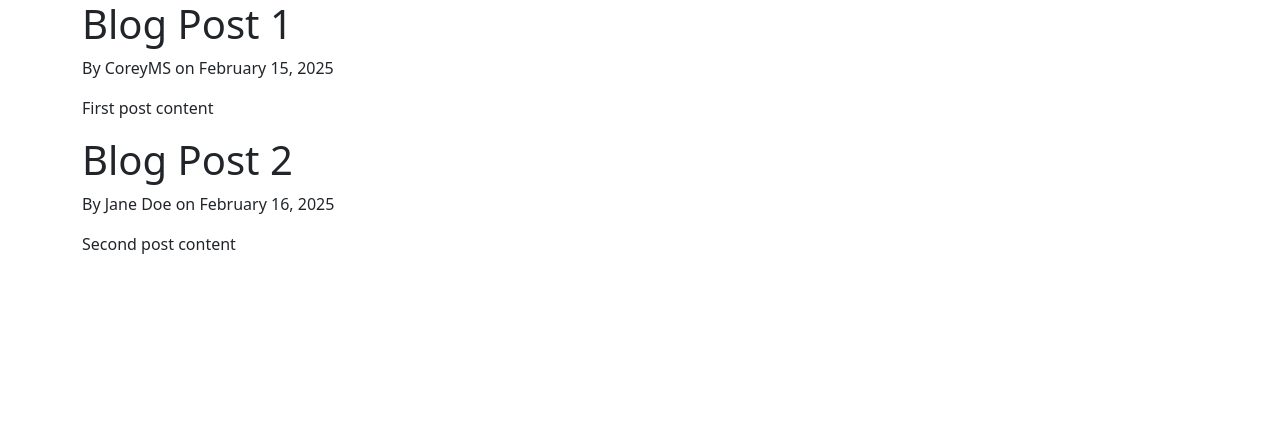
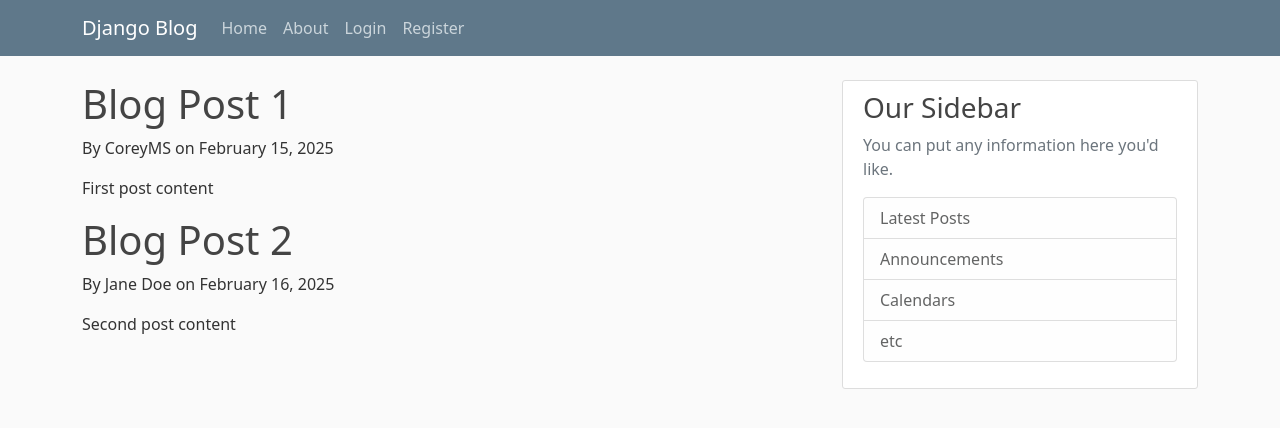
Before and after one commit to fugu69/Django-Blog-Project, a Django app: page / in a window 1280 px wide. Shown: the top 428 px of the page. Run offline with Django 5.2, Linux system fonts and the light colour scheme.

Commit message:
basic styling implemented

```diff
--- /dev/null
+++ b/blog_app/static/blog_app/main.css
@@ -0,0 +1,84 @@
+body {
+    background: #fafafa;
+    color: #333333;
+    margin-top: 5rem;
+}
+
+h1, h2, h3, h4, h5, h6 {
+    color: #444444;
+}
+
+ul {
+    margin: 0;
+}
+
+.bg-steel {
+    background-color: #5f788a;
+}
+
+.site-header .navbar-nav .nav-link {
+    color: #cbd5db;
+}
+
+.site-header .navbar-nav .nav-link:hover {
+    color: #ffffff;
+}
+
+.site-header .navbar-nav .nav-link.active {
+    font-weight: 500;
+}
+
+.content-section {
+    background: #ffffff;
+    padding: 10px 20px;
+    border: 1px solid #dddddd;
+    border-radius: 3px;
+    margin-bottom: 20px;
+}
+
+.article-title {
+    color: #444444;
+}
+
+a.article-title:hover {
+    color: #428bca;
+    text-decoration: none;
+}
+
+.article-content {
+    white-space: pre-line;
+}
+
+.article-img {
+    height: 65px;
+    width: 65px;
+    margin-right: 16px;
+}
+
+.article-metadata {
+    padding-bottom: 1px;
+    margin-bottom: 4px;
+    border-bottom: 1px solid #e3e3e3
+}
+
+.article-metadata a:hover {
+    color: #333;
+    text-decoration: none;
+}
+
+.article-svg {
+    width: 25px;
+    height: 25px;
+    vertical-align: middle;
+}
+
+.account-img {
+    height: 125px;
+    width: 125px;
+    margin-right: 20px;
+    margin-bottom: 16px;
+}
+
+.account-heading {
+    font-size: 2.5rem;
+}
--- a/blog_app/templates/blog_app/about.html
+++ b/blog_app/templates/blog_app/about.html
@@ -1,4 +1,6 @@
 {% extends "blog_app/base.html" %}
+{% comment %} A child of BASE.HTML (inherits from it) {% endcomment %}
+
 {% block content %}
-    <h1>About the Blog</h1>
+<h1>About the Blog</h1>
 {% endblock content %}
--- a/blog_app/templates/blog_app/base.html
+++ b/blog_app/templates/blog_app/base.html
@@ -1,3 +1,5 @@
+{% comment %} Parent template {% endcomment %}
+{% load static %}
 <!DOCTYPE html>
 <html lang="en">
 <head>
@@ -8,6 +10,8 @@
 		<!-- Bootstrap CSS -->
 		<link href="https://cdn.jsdelivr.net/npm/bootstrap@5.0.2/dist/css/bootstrap.min.css" rel="stylesheet" integrity="sha384-EVSTQN3/azprG1Anm3QDgpJLIm9Nao0Yz1ztcQTwFspd3yD65VohhpuuCOmLASjC" crossorigin="anonymous">
 
+		<!-- Custom CSS -->
+		<link rel="stylesheet" type="text/css" href="{% static "blog_app/main.css" %}">
 
     {% if title %}
         <title>{{ title }}</title>
@@ -16,11 +20,49 @@
     {% endif %}
 </head>
 <body>
-	{% comment %} Children can override that part of code with unique content {% endcomment %}
 
+	<header class="site-header">
+		<nav class="navbar navbar-expand-md navbar-dark bg-steel fixed-top">
 			<div class="container">
+				<a class="navbar-brand mr-4" href="/">Django Blog</a>
+				<button class="navbar-toggler" type="button" data-toggle="collapse" data-target="#navbarToggle" aria-controls="navbarToggle" aria-expanded="false" aria-label="Toggle navigation">
+				<span class="navbar-toggler-icon"></span>
+				</button>
+				<div class="collapse navbar-collapse" id="navbarToggle">
+					<div class="navbar-nav mr-auto">
+						<a class="nav-item nav-link" href="/">Home</a>
+						<a class="nav-item nav-link" href="/about">About</a>
+					</div>
+					<!-- Navbar Right Side -->
+					<div class="navbar-nav">
+						<a class="nav-item nav-link" href="#">Login</a>
+						<a class="nav-item nav-link" href="#">Register</a>
+					</div>
+				</div>
+			</div>
+		</nav>
+	</header>
+
+	<main role="main" class="container">
+		<div class="row">
+			<div class="col-md-8">
 				{% block content %}{% endblock %}
 			</div>
+			<div class="col-md-4">
+				<div class="content-section">
+					<h3>Our Sidebar</h3>
+					<p class='text-muted'>You can put any information here you'd like.
+						<ul class="list-group">
+							<li class="list-group-item list-group-item-light">Latest Posts</li>
+							<li class="list-group-item list-group-item-light">Announcements</li>
+							<li class="list-group-item list-group-item-light">Calendars</li>
+							<li class="list-group-item list-group-item-light">etc</li>
+						</ul>
+					</p>
+				</div>
+			</div>
+		</div>
+	</main>
 
 	<!-- Option 1: Bootstrap Bundle with Popper -->
 	<script src="https://cdn.jsdelivr.net/npm/bootstrap@5.0.2/dist/js/bootstrap.bundle.min.js" integrity="sha384-MrcW6ZMFYlzcLA8Nl+NtUVF0sA7MsXsP1UyJoMp4YLEuNSfAP+JcXn/tWtIaxVXM" crossorigin="anonymous"></script>
--- a/blog_app/templates/blog_app/home.html
+++ b/blog_app/templates/blog_app/home.html
@@ -1,4 +1,6 @@
 {% extends "blog_app/base.html" %}
+{% comment %} A child of BASE.HTML (inherits from it) {% endcomment %}
+
 {% block content %}
     {% for post in posts %}
         {% comment %} for variables {{ variable }} is used {% endcomment %}
```
Lines whose indentation alone changed are shown as unchanged.
